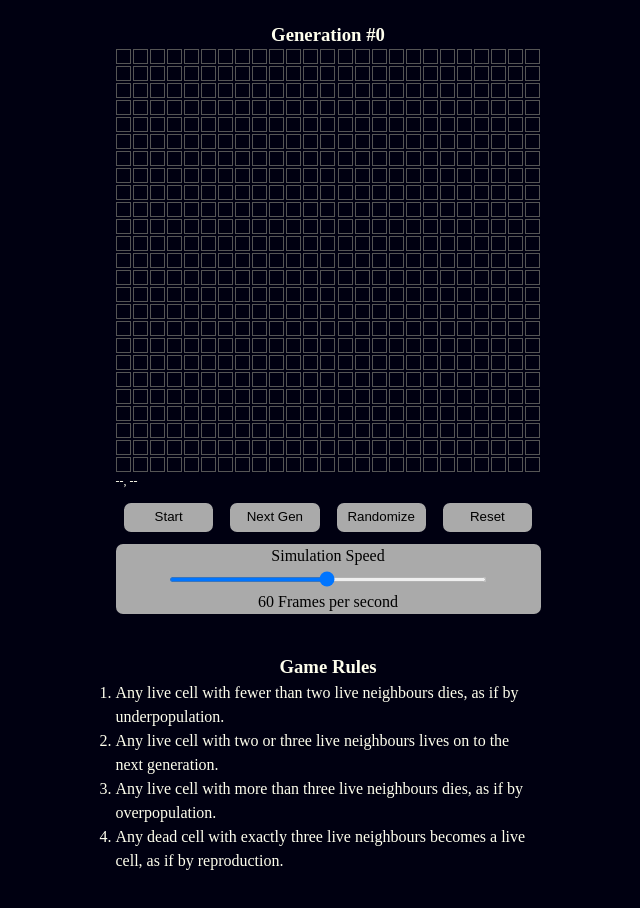
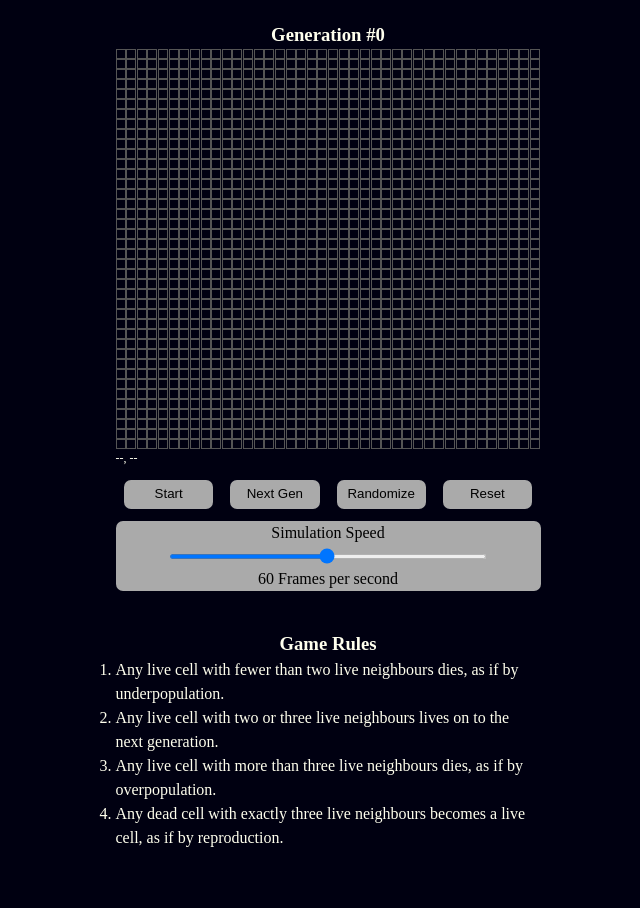
Before and after one commit to jessemarek/CS-build-week, a React (Create React App) app: page / in a window 1280 px wide. Shown: the top 908 px of the page, without its empty margins (312-952 px from the left). Built offline with nearby package versions, Linux system fonts and the light colour scheme.

Commit message:
changed grid size and the size of Cells

```diff
--- a/src/App.js
+++ b/src/App.js
@@ -6,8 +6,8 @@ import GameRules from './components/GameRules'
 
 function App() {
   // init variables
-  let numCols = 25
-  let numRows = 25
+  let numCols = 40
+  let numRows = 40
 
   const initGrid = makeGrid(numCols, numRows)
   fillGrid(initGrid)
@@ -95,7 +95,7 @@ function App() {
       <div className="game-container">
         <h3>Generation #{genNum}</h3>
 
-        <div className="game-window" style={{ gridTemplateRows: `repeat(${numCols}, 15px)` }}>
+        <div className="game-window" style={{ gridTemplateRows: `repeat(${numCols}, 10px)` }}>
           {
             grid &&
             grid.map((col, x) => col.map((row, y) =>
--- a/src/index.css
+++ b/src/index.css
@@ -29,13 +29,12 @@ h3 {
 .game-window {
     display: grid;
     grid-auto-flow: column;
-    grid-gap: 2px;
     width: 100%;
 }
 
 .cell-btn {
-    width: 15px;
-    height: 15px;
+    width: 10px;
+    height: 10px;
     border: 1px solid #555;
 }
 
```
